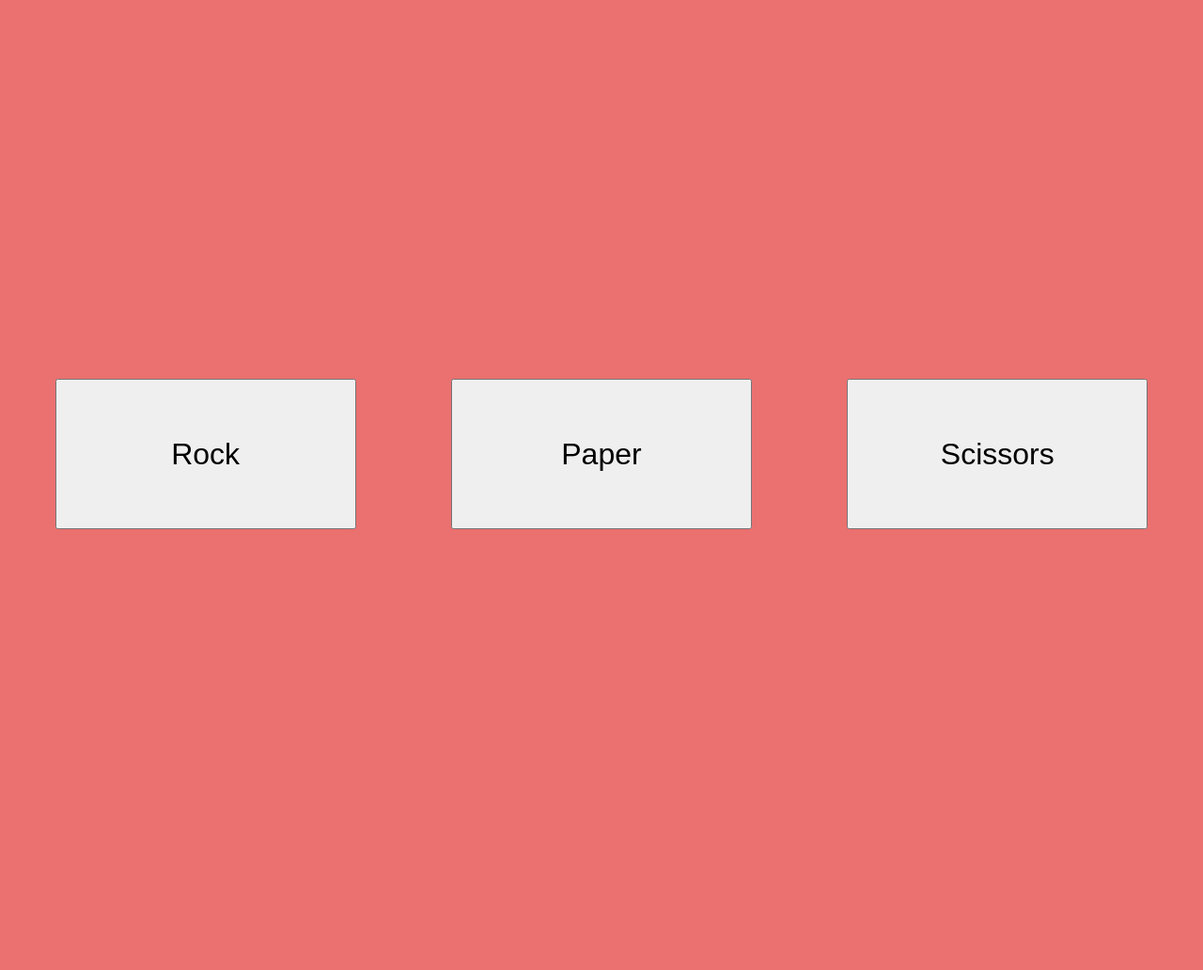
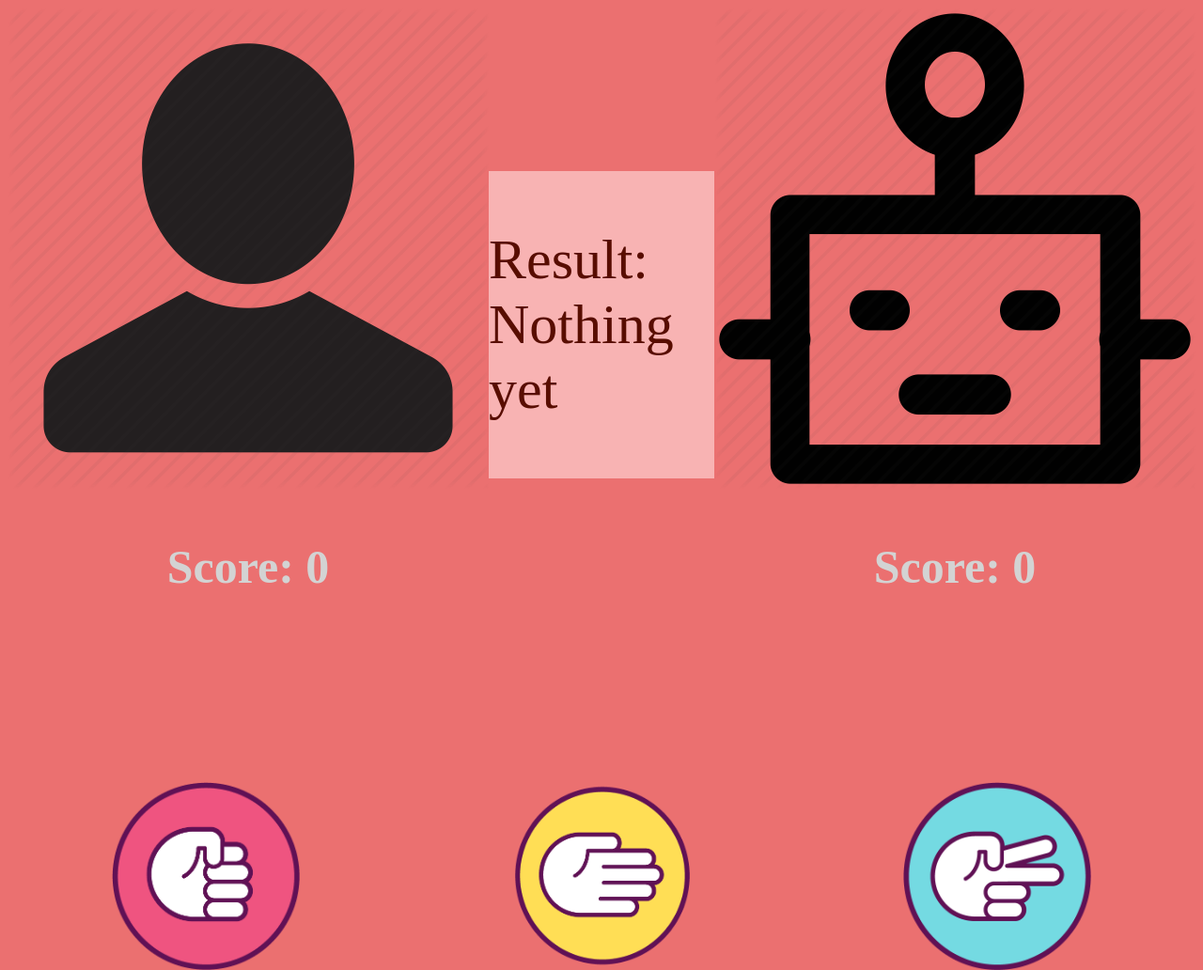
Before and after one commit to Ensuo/rock-paper-scissors, a plain HTML site: page index.html in a window 1280 px wide. Shown: the whole page at 94% size. Before the commit the page ends 808 px from the top, so only its background shows below. Drawn offline with Linux system fonts and the light colour scheme.

Commit message:
Finalized project, added images instead of buttons, added functionality to buttons, added point system, added player points display and results message

```diff
--- a/index.html
+++ b/index.html
@@ -4,14 +4,29 @@
         <link rel="stylesheet" href="style.css">
         <meta charset="UTF-8">
         <title>POtato</title>
+
     </head>
     <body>
+        <div class ="top-container">
+            <div class ="player">
+                <img src="images/player.jpeg">
+                <p class = "score" id="playerscore">Score: 0</p>
+            </div>
+            <div class="results">
+                <p id="last-match">Result: Nothing yet</p>
+            </div>
+            <div class ="computer">
+                <img src="images/computer.jpeg">
+                <p class = "score" id="computerscore">Score: 0</p>
+            </div>
+        </div>
+
         <div class="btn-container">
-            <button id ="rock">Rock</button>
+            <input type="image" id="rock" src="images/rock.png" />
             <span></span>
-            <button id="paper">Paper</button>
+            <input type="image" id="paper" src="images/paper.jpeg" />
             <span></span>
-            <button id="scissors">Scissors</button>
+            <input type="image" id="scissors" src="images/scissors.png" />
         </div>
 
     <script src = "script.js"></script>
--- a/script.js
+++ b/script.js
@@ -1,4 +1,6 @@
 const state = ["rock", "paper", "scissor"];
+var player_score = 0;
+var computer_score = 0;
 
 function computerPlay(){
     return state[Math.floor(Math.random() * 3)];
@@ -37,23 +39,33 @@ function playRound(playerSelection, computerSelection){
     }
 
     if(results == "WIN"){
-        return `You ${results}! ${player} beats ${computer}.`
+        player_score++;
+        const currentPlayerScore = document.querySelector('#playerscore').innerHTML = `Score: ${player_score}`;
+        const result = document.querySelector('#last-match').innerHTML = `Result: ${player} beats ${computer}. Player wins!`;
     }else if(results == "LOSE"){
-        return `You ${results}! ${computer} beats ${player}.`
+        computer_score++;
+        const currentComputerScore = document.querySelector('#computerscore').innerHTML = `Score: ${computer_score}`;
+        const result = document.querySelector('#last-match').innerHTML = `Result: ${computer} beats ${player}. Computer wins!`;
     }else{
-        return `${results}!`;
+        const result = document.querySelector('#last-match').innerHTML = 'Result: Draw, nobody wins, ya both suck.';
+    }
+
+    if(player_score == 5){
+        alert("Parabéns, você venceu! (colocar algo aqui depois)\nGame over n vo coloca botao para reiniciar nao");
+    }else if(computer_score == 5){
+        alert("Parabéns, você não venceu! (n precisa colocar nada aqui\nGame over n vo coloca botao para reiniciar nao");
     }
 }
 
-function game(times){
+/*function game(times){
     for(let i = 0; i < times; i++){
         let player = prompt("Rock, Paper or Scissors?: ");
         let computer = computerPlay();
         console.log(playRound(player, computer));
     }
-}
+}*/
 
-const buttons = document.querySelectorAll("button");
-buttons[0].onclick = () => alert(playRound('rock', computerPlay()));
-buttons[1].onclick = () => alert(playRound('paper', computerPlay()));
-buttons[2].onclick = () => alert(playRound('scissors', computerPlay()));
+const buttons = document.querySelectorAll("input");
+buttons[0].onclick = () => playRound('rock', computerPlay());
+buttons[1].onclick = () => playRound('paper', computerPlay());
+buttons[2].onclick = () => playRound('scissors', computerPlay());
--- a/style.css
+++ b/style.css
@@ -7,15 +7,15 @@ body{
     background-color: rgb(235, 112, 112);
 
     display:flex;
+    flex-direction: column;
     justify-content: center;
     align-items: center;
 
 }
 
-button{
-    height: 20vh;
-    width: 40vh;
-    font-size: 32px;
+input{
+    height: 200px;
+    width: 200px;
 }
 
 .btn-container{
@@ -24,3 +24,31 @@ button{
     justify-content: space-evenly;
     width: 100%;
 }
+
+.top-container{
+    display:flex;
+    flex-direction: row;
+    justify-content: space-evenly;
+    align-items: center;
+    height: auto;
+    width:100%;
+}
+
+.player, .computer{
+    text-align: center;
+}
+
+.results{
+    background-color: rgb(248, 179, 179);
+}
+
+#last-match{
+    font-size:60px;
+    color:rgb(88, 13, 0);
+}
+
+.score{
+    font-size:50px;
+    font-weight: bold;
+    color: rgb(211, 211, 211);
+}
```
Also changed, not shown: images/computer.jpeg (added), images/paper.jpeg (added), images/player.jpeg (added), images/rock.png (added), images/scissors.png (added).
